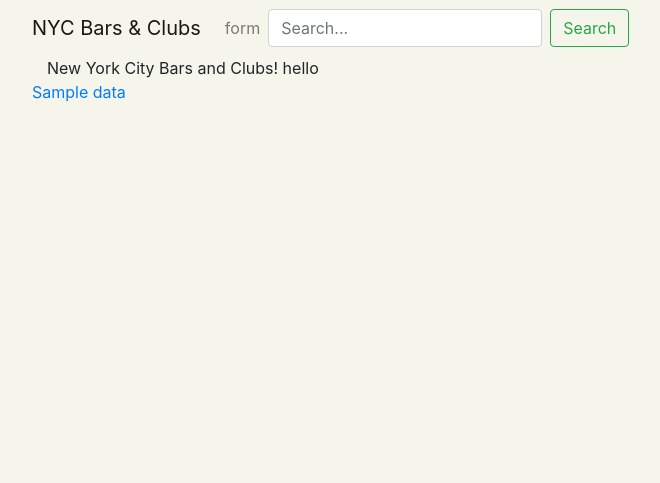
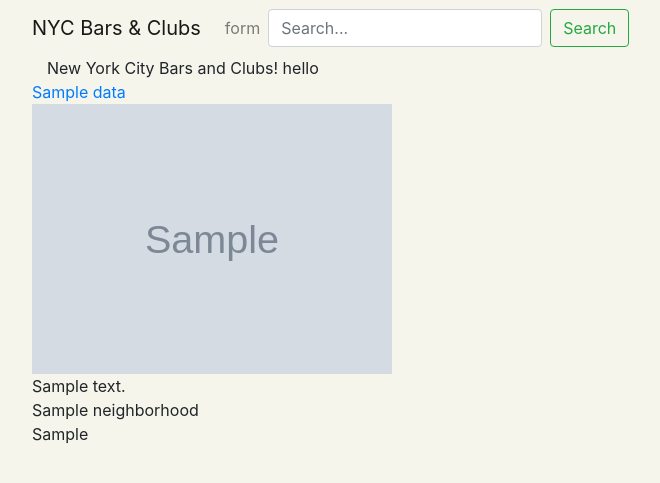
Before and after one commit to tiffanymcbrayer/COMS4111_Proj1-, a Flask app: template webserver/templates/welcome.html in a window 1280 px wide. Shown: the top 483 px of the page, without its empty margins (53-713 px from the left). Run offline with Flask 2, Linux system fonts and the light colour scheme; the template is opened without the code that fills it: most values are stand-ins (such as "Sample title", 1, 10 or a date in 2020); grey boxes marked "Sample" are stand-in pictures; parts of the project's set-up code (start-up, migrations or seed data) failed here and were passed over; some libraries are stand-ins or nearby versions.

Commit message:
adding more info

```diff
--- a/webserver/server.py
+++ b/webserver/server.py
@@ -95,14 +95,14 @@ def index():
     where place.placeID = has.placeID and has.address = location.address
   """)
 
-  names = []
   # should look like {{}}
 
   collective = []
   for result in placeInfo:
-    entry = [result[0], result[1]] # placeID, name
+    entry = [result[0], result[1], result[2], result[3], result[4], result[5]]
+    # placeID, name, picture, address, neighborhood, closestSubway
+
     collective.append(entry)
-    names.append(result[0])  # can also be accessed using result[0]
   cursor.close()
   coll = dict(data = collective)
   print(coll)
--- a/webserver/templates/welcome.html
+++ b/webserver/templates/welcome.html
@@ -13,10 +13,23 @@
         </div>
 
         <div>
-            {% for name, placeID in data %}
+            {% for placeID, name, picture, address, neighborhood, closestSubway in data %}
                 <div>
                     <a href=/view/{{placeID}}>{{name}}</a>
                 </div>
+                <div>
+                    <img src={{picture}} width = 90%>
+                </div>
+                <div>
+                    {{address}}
+                </div>
+                <div>
+                    {{neighborhood}}
+                </div>
+                <div>
+                    {{closestSubway}}
+                </div>
+
             {% endfor %}
           </div>
     </div>
```
